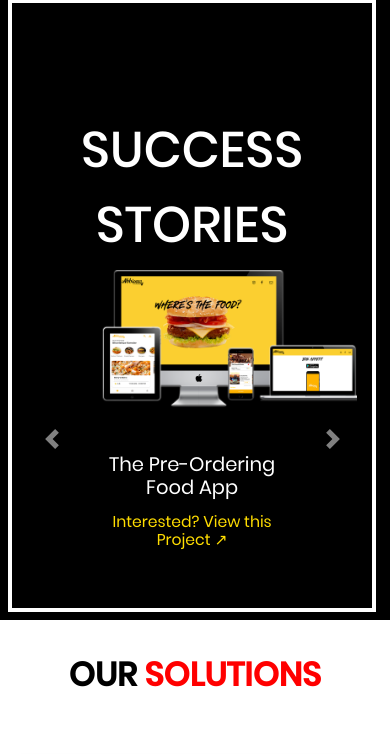
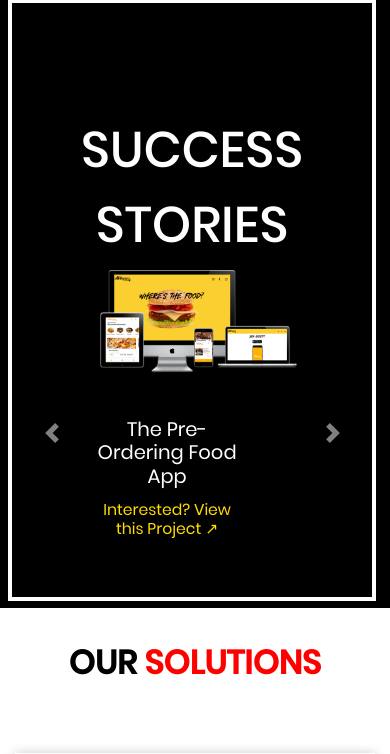
Before and after one commit to SameeranB/adroit, a PHP site: page /index.html in a window 390 px wide. Shown: the part 2535-3289 px from the top of the page. Run offline with PHP 8.4, Linux system fonts and the light colour scheme; some libraries are stand-ins or nearby versions; some web fonts are replaced.

Commit message:
Update style.css

```diff
--- a/css/style.css
+++ b/css/style.css
@@ -729,6 +729,8 @@ font-size: 22px;}
 .success4_slides{
 padding:0;
 width: 60%;
+padding-left:0px;
+padding-right: 50px;
 text-align: left;
 
 }
```
